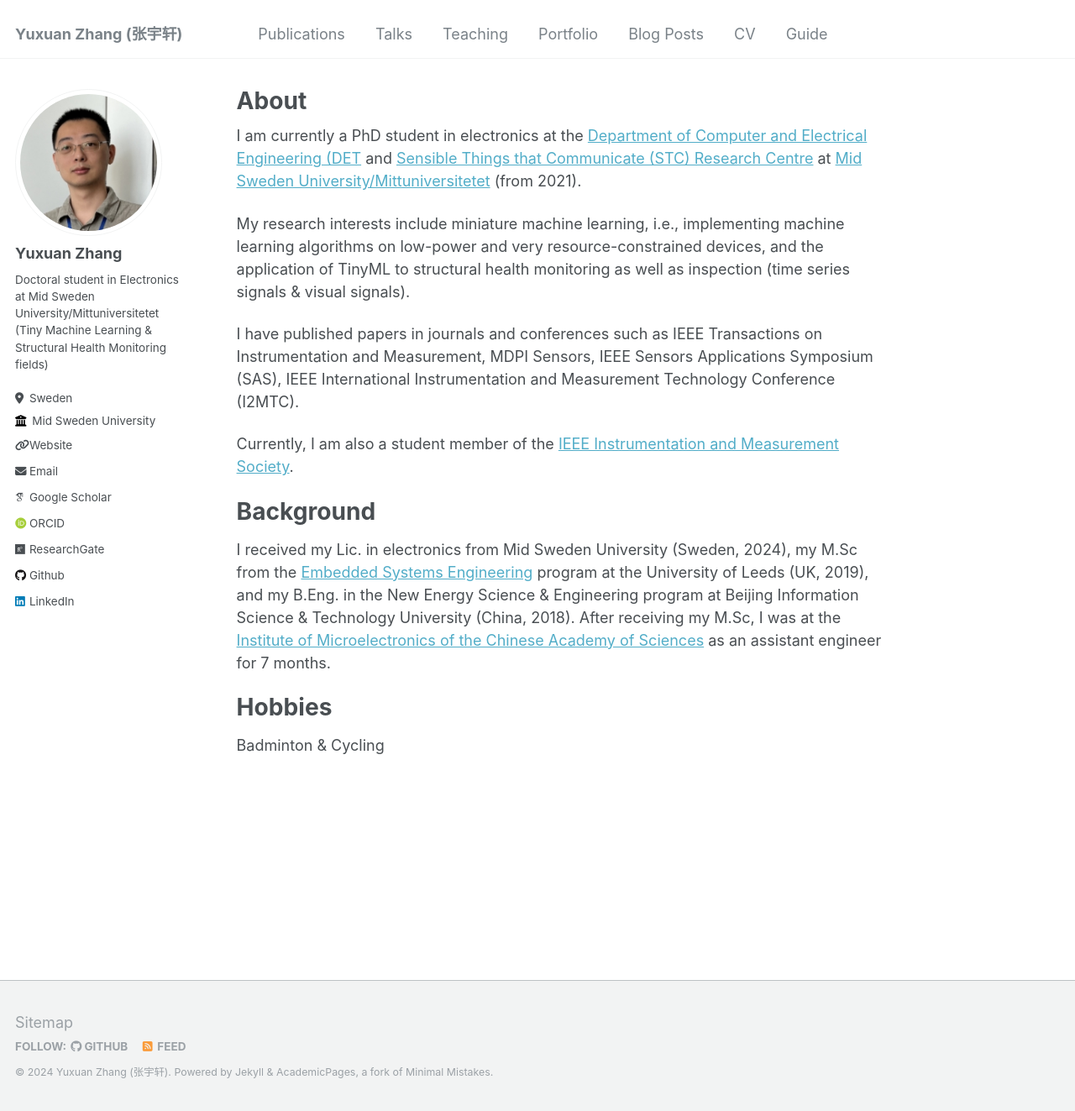
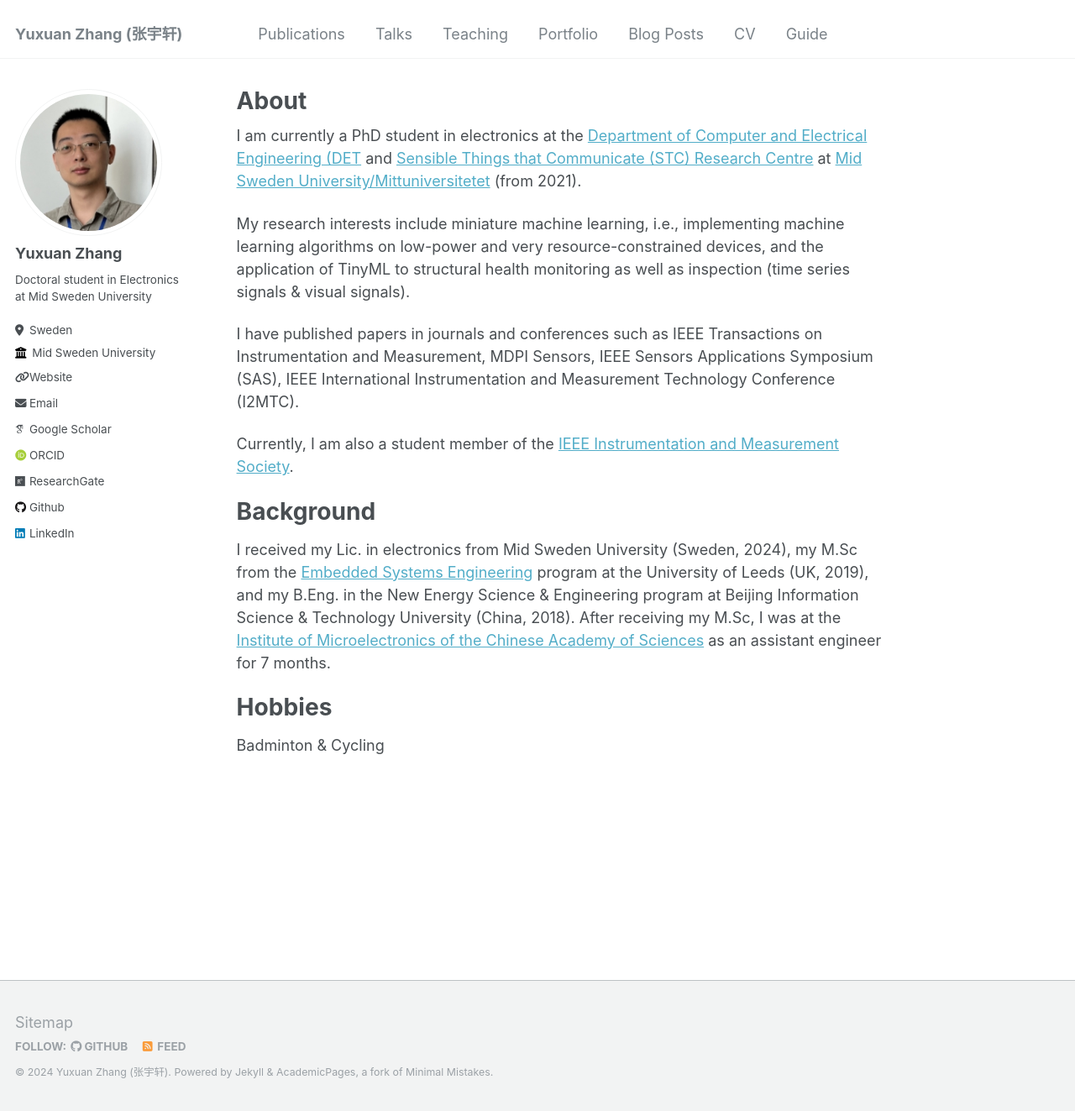
Before and after one commit to YuxuanZhang-96/YuxuanZhang-96.github.io, a Jekyll site: the page built from _pages/about.md, in a window 1280 px wide and 1323 px high. Shown: the whole window at 84% size. Built offline with Jekyll 4.4.1, drawn with Linux system fonts in a browser that asks for light colours; some web fonts are replaced.

Commit message:
Update _config.yml

```diff
--- a/_config.yml
+++ b/_config.yml
@@ -23,7 +23,7 @@ author:
   # Biographic information
   avatar           : "profile.png"
   name             : "Yuxuan Zhang"
-  bio              : "Doctoral student in Electronics at Mid Sweden University/Mittuniversitetet (Tiny Machine Learning & Structural Health Monitoring fields)"
+  bio              : "Doctoral student in Electronics at Mid Sweden University"
   location         : "Sweden"
   employer         : "Mid Sweden University"
   uri              : "https://www.miun.se/Personal/z/yuxuanzhang/"
```
